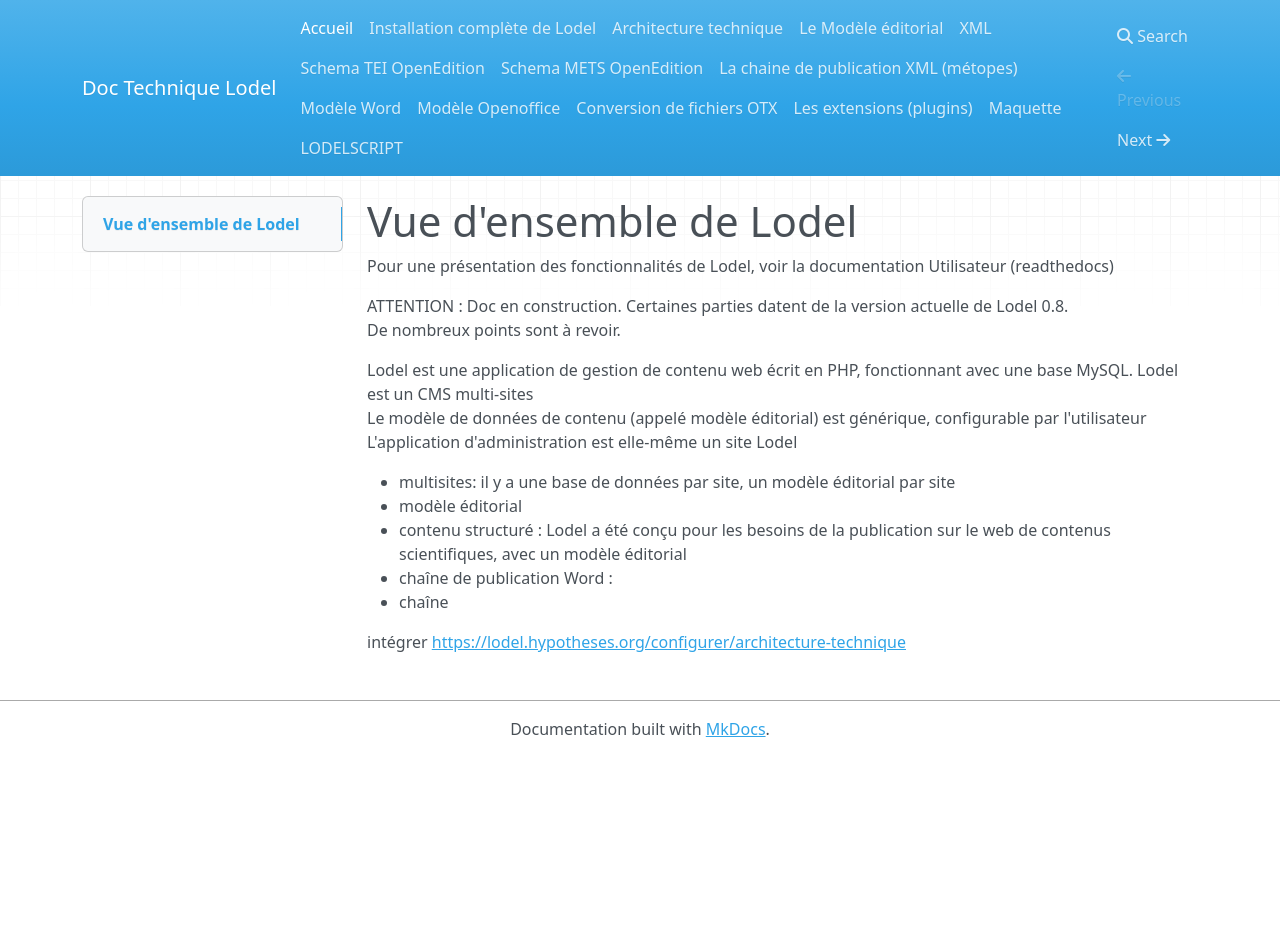
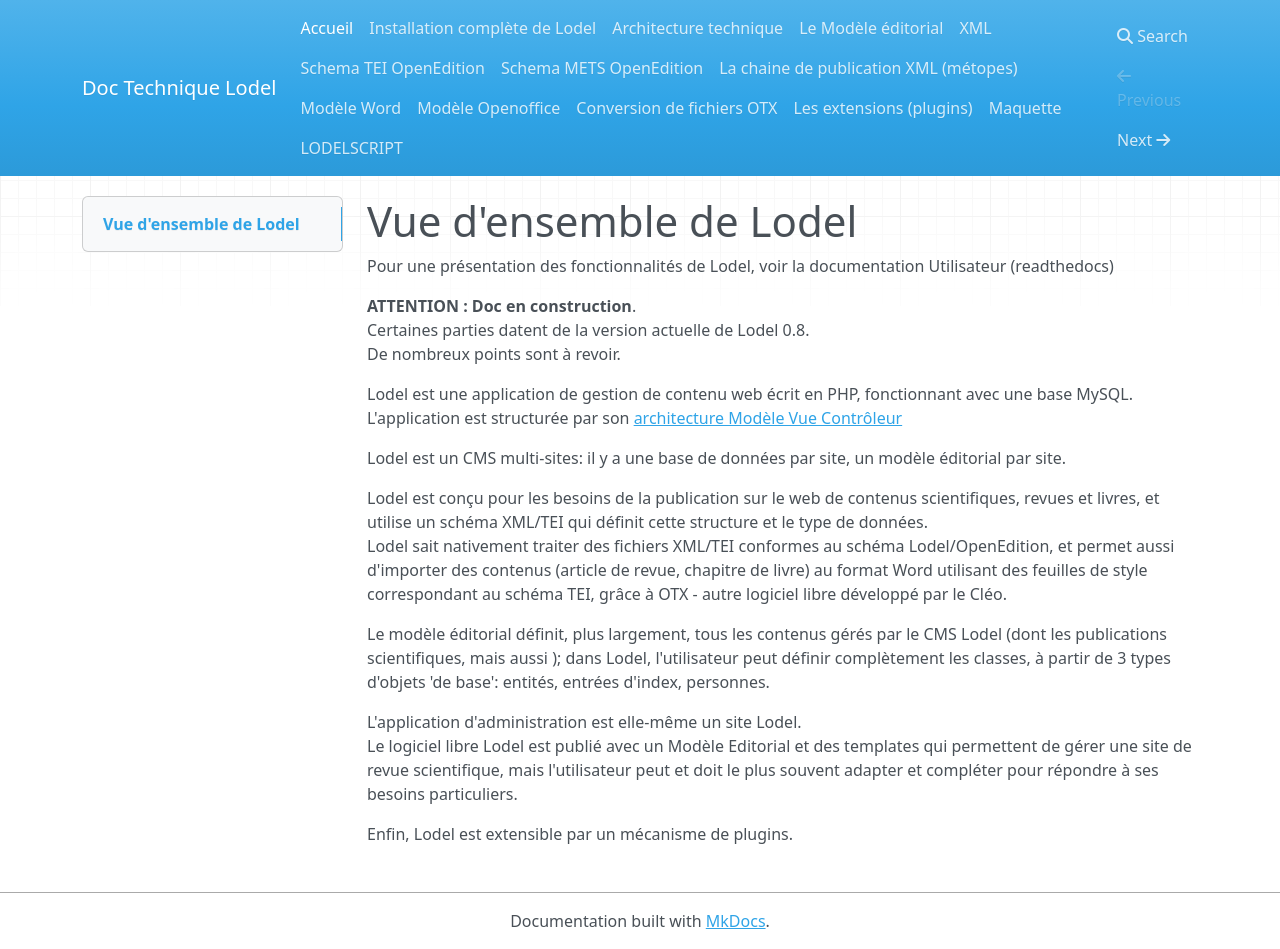
Before and after one commit to ValentinGeorgesDubost/Doc-Lodel, an MkDocs documentation site: the page built from docs/index.md, in a window 1280 px wide and 949 px high. Built offline with MkDocs 1.6.1, drawn with Linux system fonts in a browser that asks for light colours; nearby versions of some CDN libraries; old or Windows-style settings are respelled for this version of MkDocs.

Commit message:
Update index.md
modif pour essayer d'aligner la page d'intro avec la table des matières de la doc (à suivre)

```diff
--- a/docs/index.md
+++ b/docs/index.md
@@ -3,20 +3,21 @@ Vue d'ensemble de Lodel
 
 Pour une présentation des fonctionnalités de Lodel, voir la documentation Utilisateur (readthedocs)
 
-ATTENTION : Doc en construction.
+**ATTENTION : Doc en construction**.
 Certaines parties datent de la version actuelle de Lodel 0.8.
 De nombreux points sont à revoir.
 
 Lodel est une application de gestion de contenu web écrit en PHP, fonctionnant avec une base MySQL.
-Lodel est un CMS multi-sites
-Le modèle de données de contenu (appelé modèle éditorial) est générique, configurable par l'utilisateur
-L'application d'administration est elle-même un site Lodel
+L'application est structurée par son [architecture Modèle Vue Contrôleur](https://doc-lodel.readthedocs.io/en/latest/Architecture%20et%20organisation/ ; reprend l'article <https://lodel.hypotheses.org/configurer/architecture-technique>)
 
-- multisites: il y a une base de données par site, un modèle éditorial par site
-- modèle éditorial
-- contenu structuré : Lodel a été conçu pour les besoins de la publication sur le web de contenus scientifiques,
-avec un modèle éditorial
-- chaîne de publication Word :
-- chaîne
+Lodel est un CMS multi-sites:  il y a une base de données par site, un modèle éditorial par site.
 
-intégrer <https://lodel.hypotheses.org/configurer/architecture-technique>
+Lodel est conçu pour les besoins de la publication sur le web de contenus scientifiques, revues et livres, et utilise un schéma XML/TEI qui définit cette structure et le type de données.
+Lodel sait nativement traiter des fichiers XML/TEI conformes au schéma Lodel/OpenEdition, et permet aussi d'importer des contenus (article de revue, chapitre de livre) au format Word utilisant des feuilles de style correspondant au schéma TEI, grâce à OTX - autre logiciel libre développé par le Cléo.
+
+Le modèle éditorial définit, plus largement, tous les contenus gérés par le CMS Lodel (dont les publications scientifiques, mais aussi ); dans Lodel, l'utilisateur peut définir complètement les classes, à partir de 3 types d'objets 'de base': entités, entrées d'index,  personnes.
+
+L'application d'administration est elle-même un site Lodel.
+Le logiciel libre Lodel est publié avec un Modèle Editorial et des templates qui permettent de gérer une site de revue scientifique, mais l'utilisateur peut et doit le plus souvent adapter et compléter pour répondre à ses besoins particuliers.
+
+Enfin, Lodel est extensible par un mécanisme de plugins.
```
